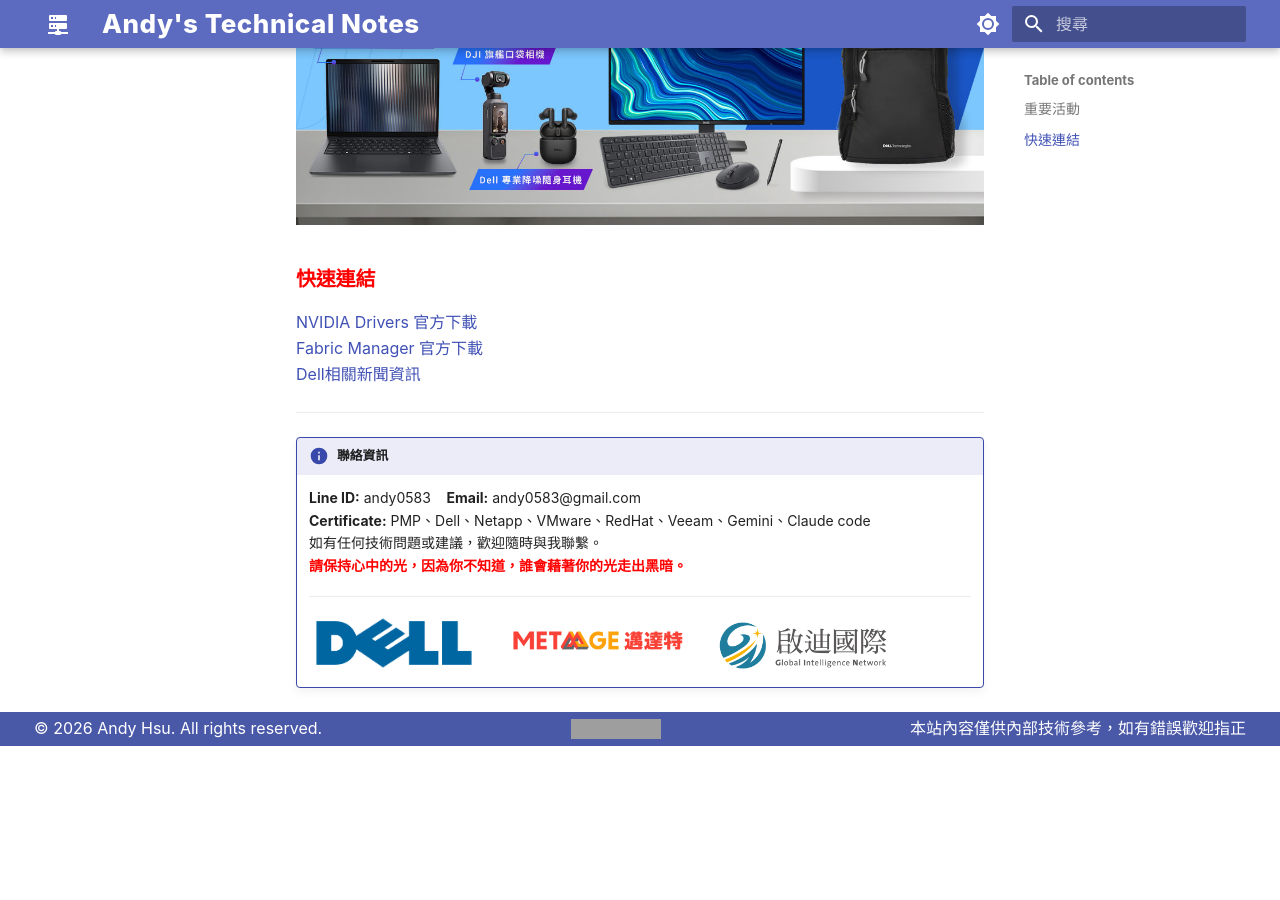
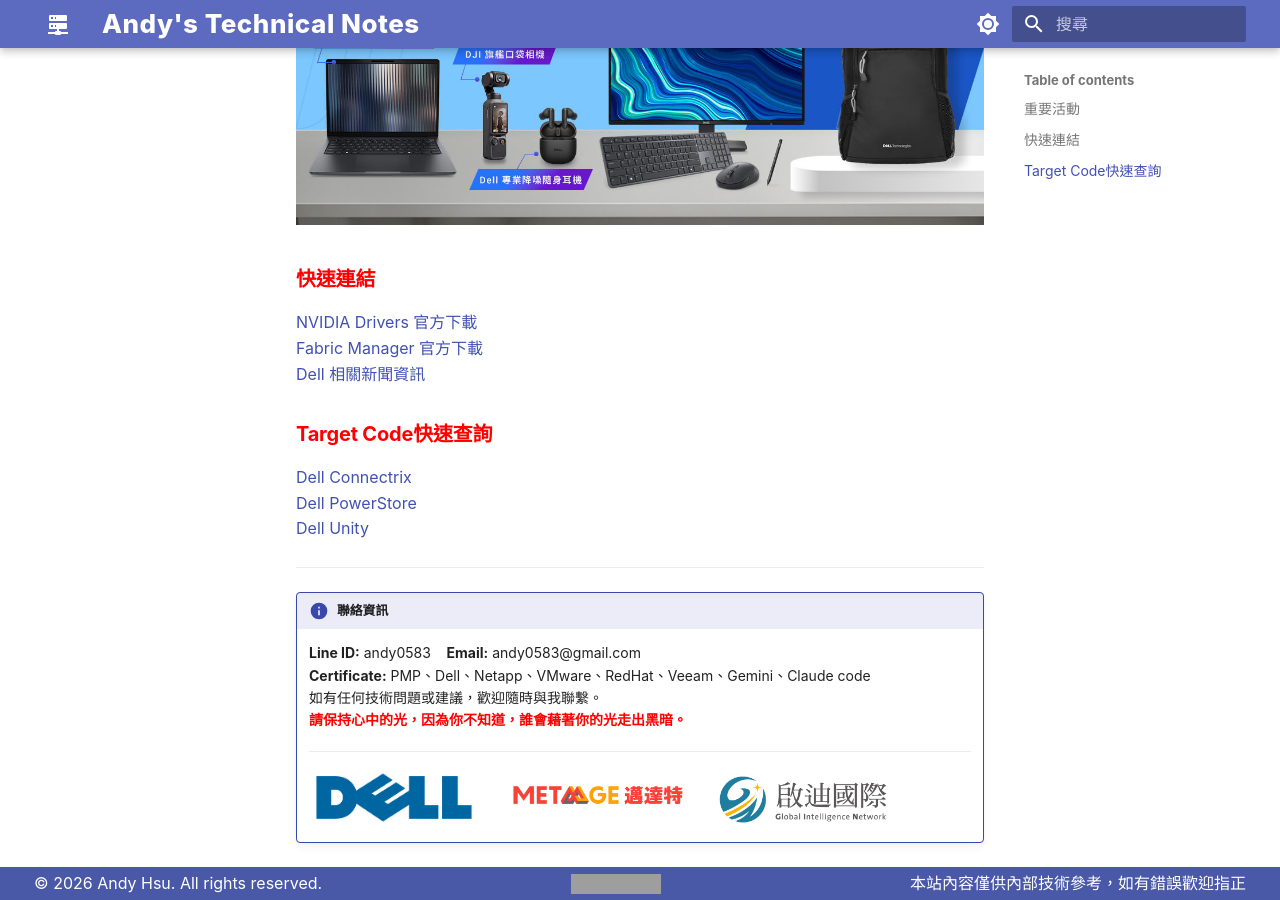
Before and after one commit to Andy0583/Metaage, an MkDocs documentation site: the page built from docs/index.md, in a window 1280 px wide and 900 px high, scrolled down 680 px. Built offline with MkDocs 1.6.1 and Material for MkDocs 9.7.7, drawn with Linux system fonts in a browser that asks for light colours; before the commit the page ends 1426 px from its top, so only the background shows below that; grey boxes are pictures that could not be loaded.

Commit message:
Enhance index.md with quick links section
Added quick links for Dell products and target code queries.

```diff
--- a/docs/index.md
+++ b/docs/index.md
@@ -9,7 +9,12 @@
 ### **<font color="red">快速連結</font>**
 [NVIDIA Drivers 官方下載](https://developer.nvidia.com/datacenter-driver-archive)<br>
 [Fabric Manager 官方下載](https://developer.download.nvidia.com/compute/nvidia-driver/redist/fabricmanager/linux-x86_64/)<br>
-[Dell相關新聞資訊](https://www.ithome.com.tw/tags/dell)
+[Dell 相關新聞資訊](https://www.ithome.com.tw/tags/dell)
+
+### **<font color="red">Target Code快速查詢</font>**
+[Dell Connectrix](https://www.dell.com/support/kbdoc/en-us/000228560/minimum-recommended-and-latest-code-versions-for-networking-products)<br>
+[Dell PowerStore](https://www.dell.com/support/kbdoc/zh-tw/000175213/powerstoreos-matrix)<br>
+[Dell Unity](https://www.dell.com/support/kbdoc/en-us/000020641/dell-emc-unity-oe-revision-matrix?lang=en)<br>
 
 ---
 !!! info "聯絡資訊"
```
